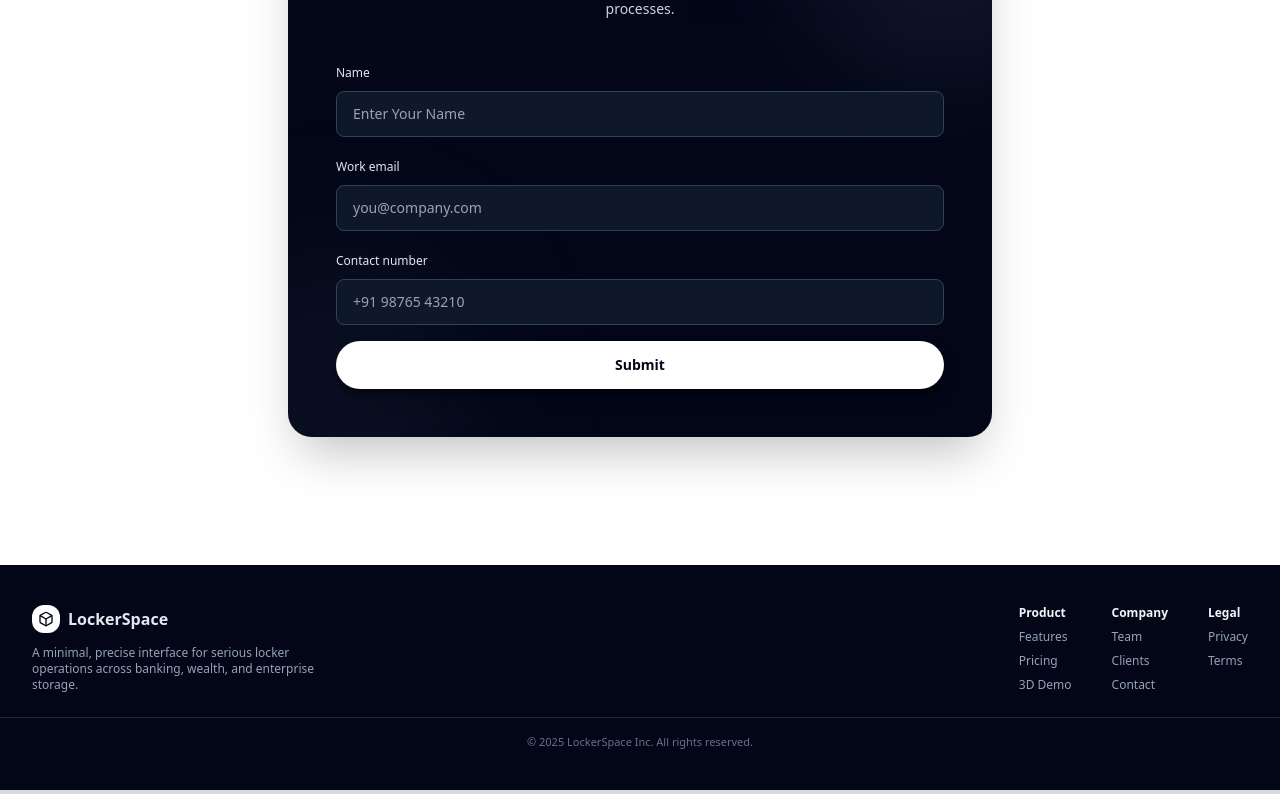
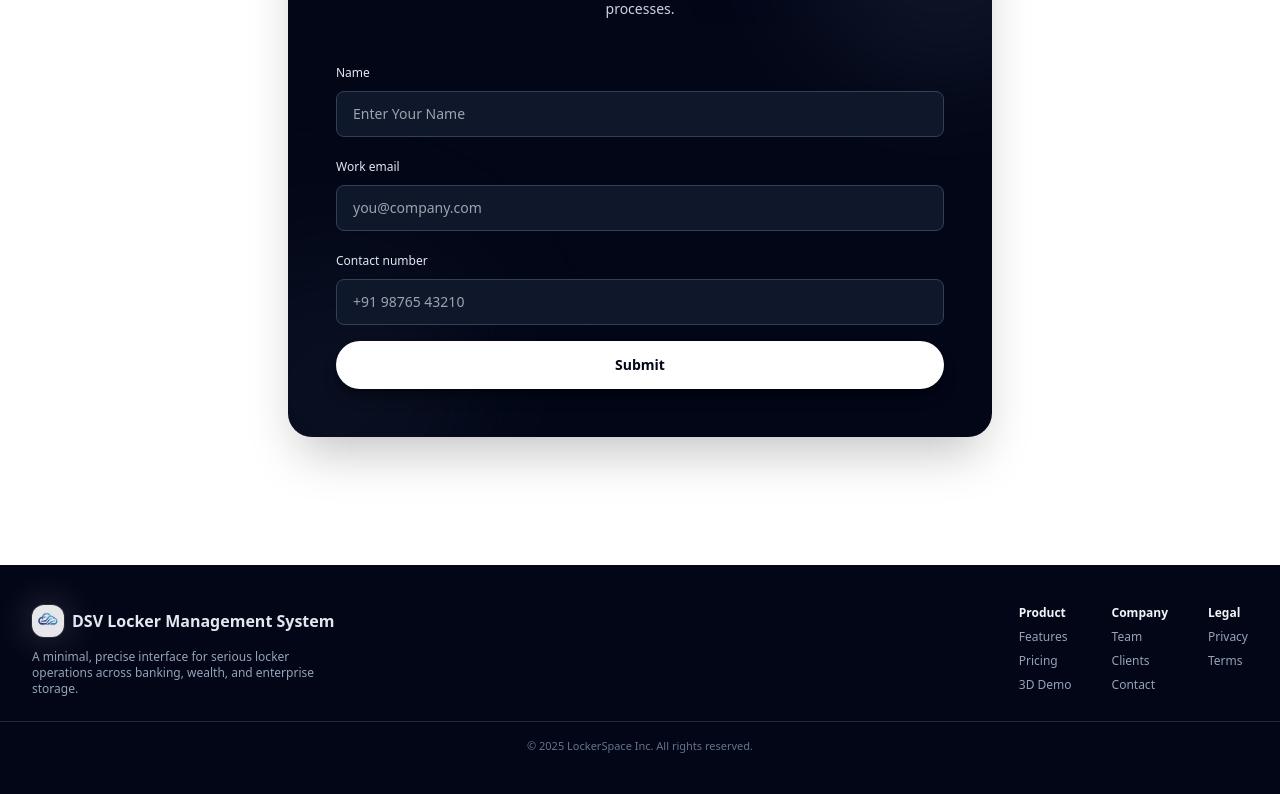
Before and after one commit to pavandsv/lms-landing-page, a Next.js app: page / in a window 1280 px wide. Shown: the part 3835-4629 px from the top of the page. Built offline with nearby package versions, Linux system fonts and the light colour scheme; no server answers.

Commit message:
Added Logo For Header And Footer

```diff
--- a/src/app/components/Footer.js
+++ b/src/app/components/Footer.js
@@ -1,18 +1,32 @@
 "use client";
 
 import React from "react";
-import { Box } from "lucide-react";
+import Image from "next/image";
+import logo from "../images/image.png";
 
 const Footer = () => (
   <footer className="bg-slate-950 text-slate-200 py-10 mt-8">
     <div className="max-w-7xl mx-auto px-4 sm:px-6 lg:px-8 flex flex-col md:flex-row justify-between gap-8 items-start">
       <div className="space-y-3">
         <div className="flex items-center gap-2">
-          <div className="w-7 h-7 rounded-xl bg-white text-slate-950 flex items-center justify-center">
-            <Box className="w-4 h-4" />
+          <div className="relative">
+            {/* soft glow */}
+            <div className="absolute -inset-2 rounded-2xl bg-white/10 blur-lg" />
+            <div className="relative flex items-center justify-center w-8 h-8 rounded-xl bg-white/90 ring-1 ring-white/10 shadow-sm overflow-hidden">
+              <Image
+                src={logo}
+                alt="DSV Locker Management System Logo"
+                width={24}
+                height={24}
+                className="object-contain"
+                priority
+              />
+            </div>
           </div>
-          <span className="text-base font-semibold">LockerSpace</span>
+
+          <span className="text-base font-semibold">DSV Locker Management System</span>
         </div>
+
         <p className="text-xs text-slate-400 max-w-xs">
           A minimal, precise interface for serious locker operations across banking,
           wealth, and enterprise storage.
@@ -32,6 +46,7 @@ const Footer = () => (
             3D Demo
           </a>
         </div>
+
         <div className="space-y-2">
           <p className="font-semibold text-slate-100">Company</p>
           <a href="#team" className="block text-slate-400 hover:text-white">
@@ -44,6 +59,7 @@ const Footer = () => (
             Contact
           </a>
         </div>
+
         <div className="space-y-2">
           <p className="font-semibold text-slate-100">Legal</p>
           <a href="#" className="block text-slate-400 hover:text-white">
@@ -55,6 +71,7 @@ const Footer = () => (
         </div>
       </div>
     </div>
+
     <div className="mt-6 border-t border-slate-800 pt-4 text-center text-[11px] text-slate-500">
       &copy; {new Date().getFullYear()} LockerSpace Inc. All rights reserved.
     </div>
```
